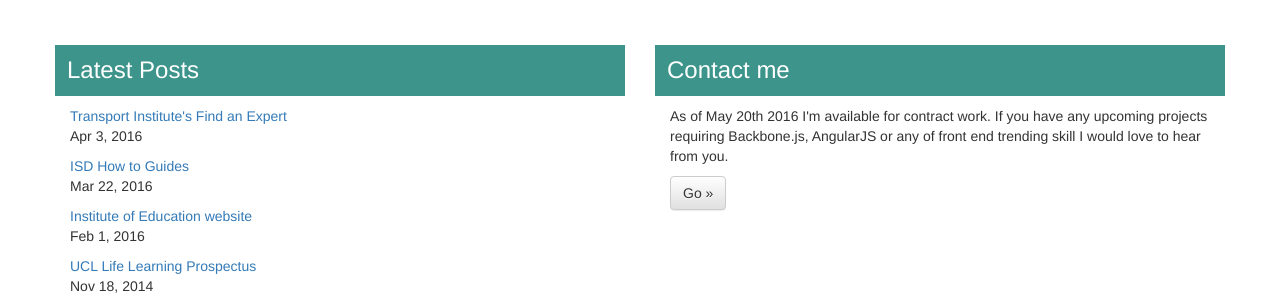
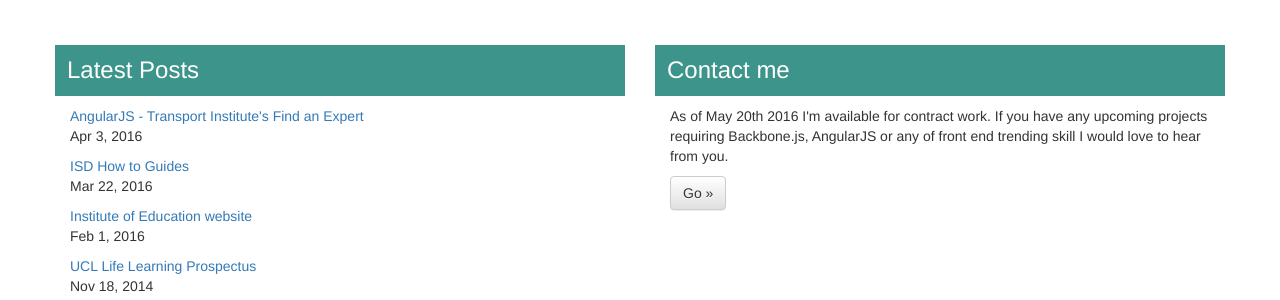
Before and after one commit to aaronBery/gh-pages, a Jekyll site: the page built from index.html, in a window 1280 px wide and 1379 px high. Shown: the part 306-606 px from the top of the window. Built offline with Jekyll 4.4.1, drawn with Linux system fonts in a browser that asks for light colours; nearby versions of some CDN libraries.

Commit message:
update post

```diff
--- a/_posts/2016-04-03-transport.markdown
+++ b/_posts/2016-04-03-transport.markdown
@@ -1,8 +1,8 @@
 ---
 layout: post
-title:  "Transport Institute's Find an Expert"
+title:  "AngularJS - Transport Institute's Find an Expert"
 date:   2016-04-03 21:28:28 +0000
-categories: angular
+categories: Angular
 ---
 I have been working with the UCL Transport Insitute in building them a search
 facility for finding experts in the transport field. The application integrates
@@ -12,5 +12,5 @@ to get this live soon. The applicaton is built using <strong>AngularJS</strong>
 which uses the style guide written by <a
 href="https://github.com/johnpapa/angular-styleguide/tree/master/a1">John
 Papaa</a>
-<a href="//www.ucl.ac.uk/transport-institute/find-an-expert-beta"><img src="/assets/images/find-an-expert.png" alt="Find an Expert"
+<a href="//www.ucl.ac.uk/transport-institute/find-an-expert-beta?search=uat"><img src="/assets/images/find-an-expert.png" alt="Find an Expert"
 class="image-responsive image-responsive--medium" /></a>
```
